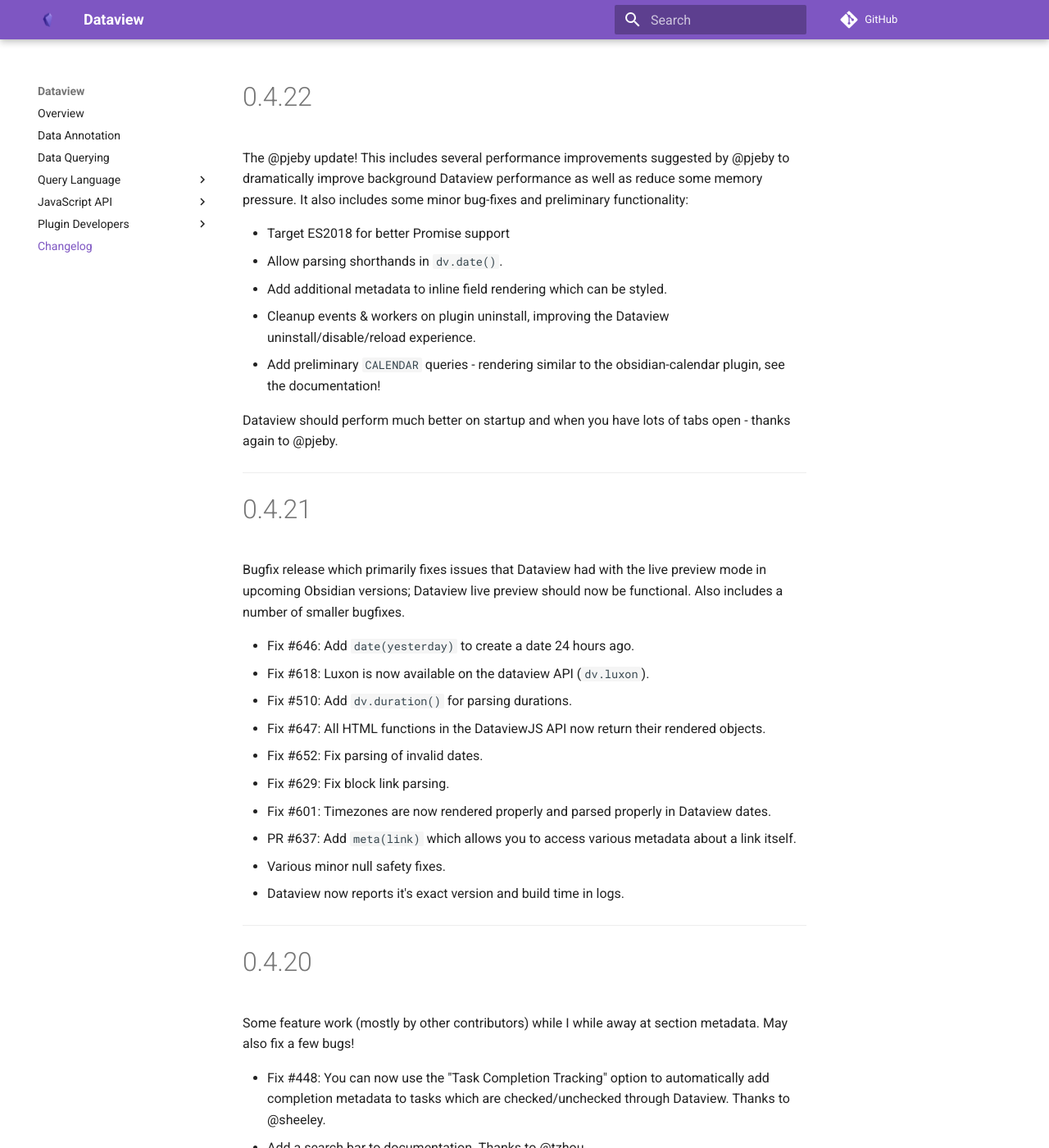
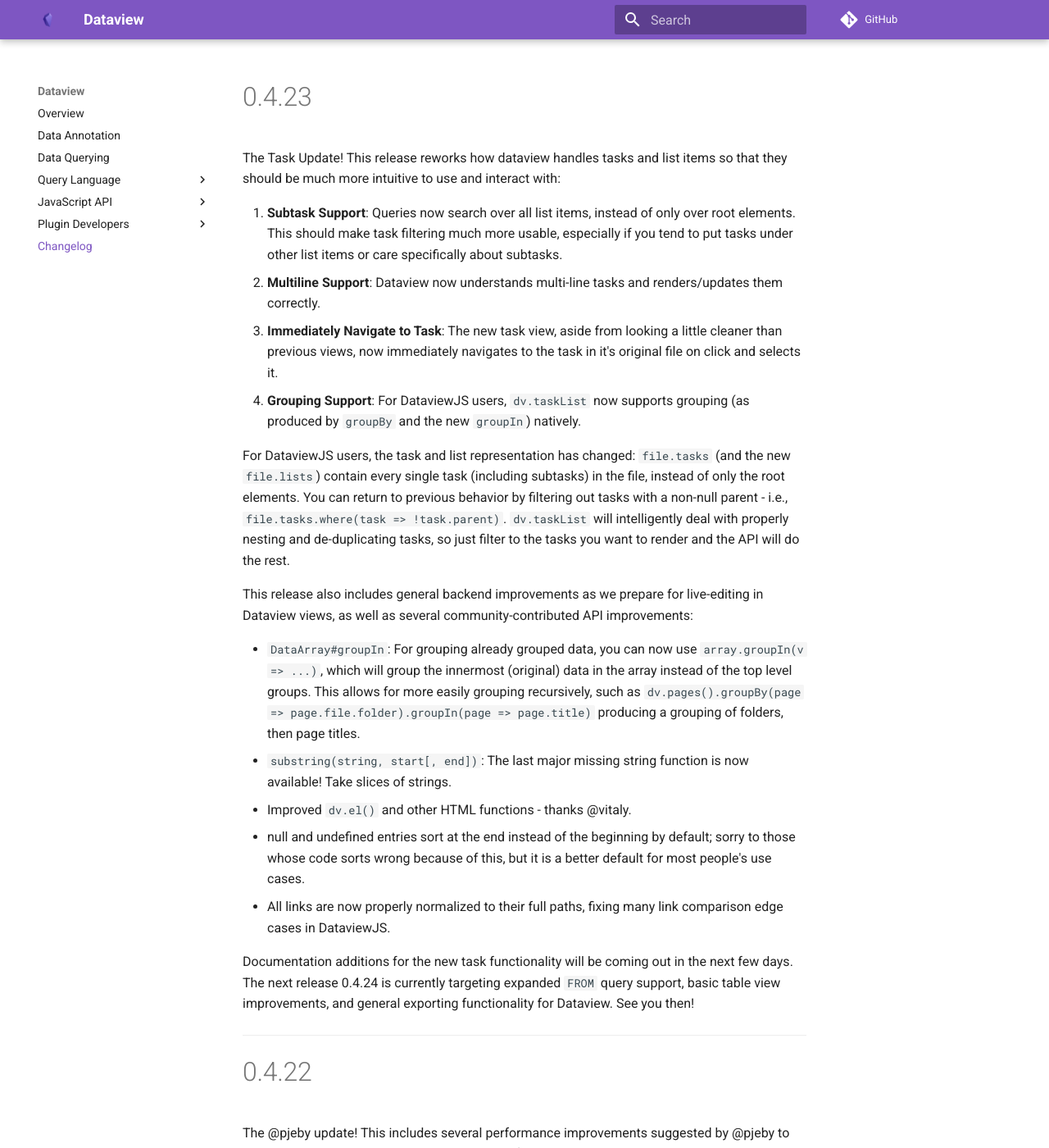
Before and after one commit to blacksmithgu/obsidian-dataview, an MkDocs documentation site: the page built from docs/docs/changelog.md, in a window 1280 px wide and 1400 px high. Shown: the whole window at 82% size. Built offline with MkDocs 1.6.1 and Material for MkDocs 9.7.7, drawn with Linux system fonts in a browser that asks for light colours; comment, search, counter and statistics services are not loaded.

Commit message:
Auto-release 0.4.23

```diff
--- a/docs/docs/changelog.md
+++ b/docs/docs/changelog.md
@@ -1,3 +1,42 @@
+# 0.4.23
+
+The Task Update! This release reworks how dataview handles tasks and list items so that they should be much more
+intuitive to use and interact with:
+
+1. **Subtask Support**: Queries now search over all list items, instead of only over root elements. This should make
+   task filtering much more usable, especially if you tend to put tasks under other list items or care specifically
+   about subtasks.
+2. **Multiline Support**: Dataview now understands multi-line tasks and renders/updates them correctly.
+3. **Immediately Navigate to Task**: The new task view, aside from looking a little cleaner than previous views, now
+   immediately navigates to the task in it's original file on click and selects it.
+4. **Grouping Support**: For DataviewJS users, `dv.taskList` now supports grouping (as produced by `groupBy` and the new
+   `groupIn`) natively.
+
+For DataviewJS users, the task and list representation has changed: `file.tasks` (and the new `file.lists`) contain
+every single task (including subtasks) in the file, instead of only the root elements. You can return to previous
+behavior by filtering out tasks with a non-null parent - i.e., `file.tasks.where(task => !task.parent)`. `dv.taskList`
+will intelligently deal with properly nesting and de-duplicating tasks, so just filter to the tasks you want to render and
+the API will do the rest.
+
+This release also includes general backend improvements as we prepare for live-editing in Dataview views, as well as
+several community-contributed API improvements:
+
+- `DataArray#groupIn`: For grouping already grouped data, you can now use `array.groupIn(v => ...)`, which will group
+  the innermost (original) data in the array instead of the top level groups. This allows for more easily grouping
+  recursively, such as `dv.pages().groupBy(page => page.file.folder).groupIn(page => page.title)` producing a grouping
+  of folders, then page titles.
+- `substring(string, start[, end])`: The last major missing string function is now available! Take slices of strings.
+- Improved `dv.el()` and other HTML functions - thanks @vitaly.
+- null and undefined entries sort at the end instead of the beginning by default; sorry to those whose code sorts wrong
+  because of this, but it is a better default for most people's use cases.
+- All links are now properly normalized to their full paths, fixing many link comparison edge cases in DataviewJS.
+
+Documentation additions for the new task functionality will be coming out in the next few days. The next release 0.4.24
+is currently targeting expanded `FROM` query support, basic table view improvements, and general exporting functionality
+for Dataview. See you then!
+
+---
+
 # 0.4.22
 
 The @pjeby update! This includes several performance improvements suggested by @pjeby to dramatically improve background
--- a/package.json
+++ b/package.json
@@ -1,6 +1,6 @@
 {
   "name": "obsidian-dataview",
-  "version": "0.4.22",
+  "version": "0.4.23",
   "description": "Advanced data views for Obsidian.md.",
   "main": "lib/index.js",
   "types": "lib/index.d.ts",
--- a/versions.json
+++ b/versions.json
@@ -66,5 +66,6 @@
   "0.4.19": "0.12.0",
   "0.4.20": "0.12.0",
   "0.4.21": "0.12.0",
-  "0.4.22": "0.12.0"
+  "0.4.22": "0.12.0",
+  "0.4.23": "0.12.0"
 }
```
Also changed, not shown: CHANGELOG.md, manifest.json.
